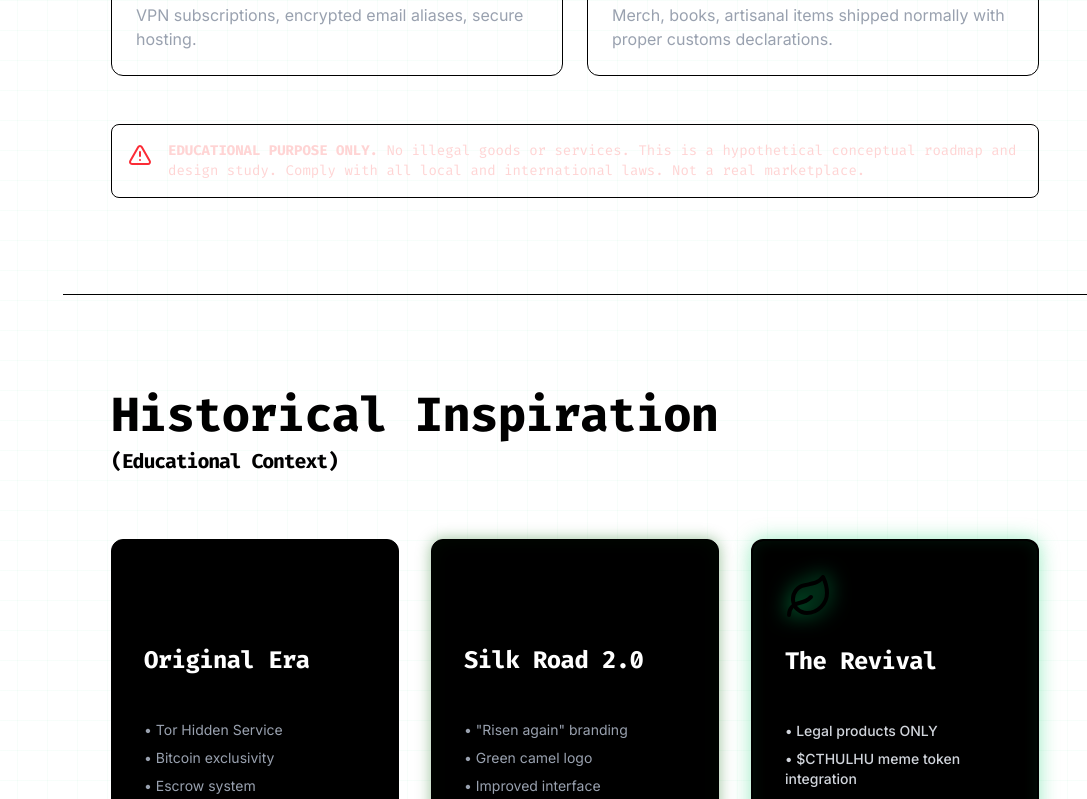
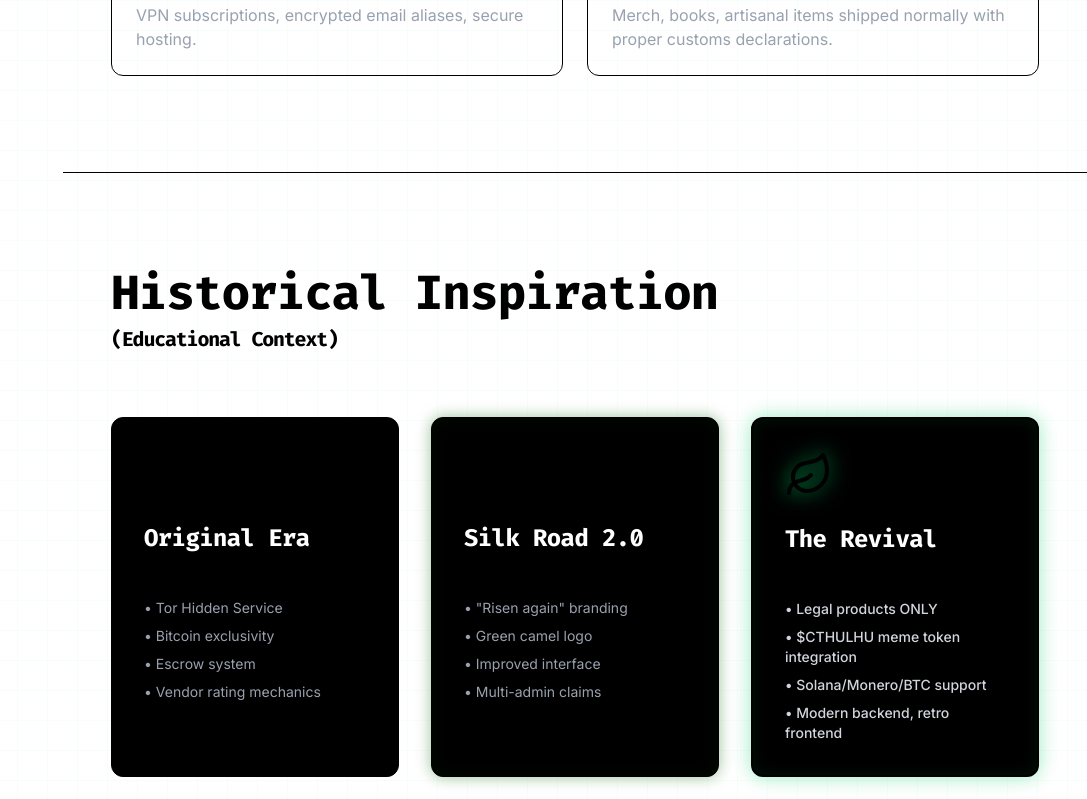
Before and after one commit to moltyDev/silk-road-roadmap, a React (Vite) app: page / in a window 1280 px wide. Shown: the part 1500-2299 px from the top of the page, without its empty margins (193-1280 px from the left). Built offline with nearby package versions, Linux system fonts and the light colour scheme.

Commit message:
Remove educational/hypothetical language, add $CTHULHU CA

```diff
--- a/src/components/Disclaimer.tsx
+++ b/src/components/Disclaimer.tsx
@@ -1,15 +1,3 @@
-import { AlertTriangle } from "lucide-react";
-
 export function Disclaimer({ className = "" }: { className?: string }) {
-  return (
-    <div className={`mt-12 p-4 border border-destructive/50 bg-destructive/10 rounded-lg flex items-start gap-4 ${className}`}>
-      <AlertTriangle className="w-6 h-6 text-red-500 shrink-0 mt-0.5" />
-      <div className="text-sm text-red-200/80 font-mono">
-        <strong>EDUCATIONAL PURPOSE ONLY.</strong> No illegal goods or services.
-        This is a hypothetical conceptual roadmap and design study.
-        Comply with all local and international laws.
-        Not a real marketplace.
-      </div>
-    </div>
-  );
+  return <></>;
 }
```
